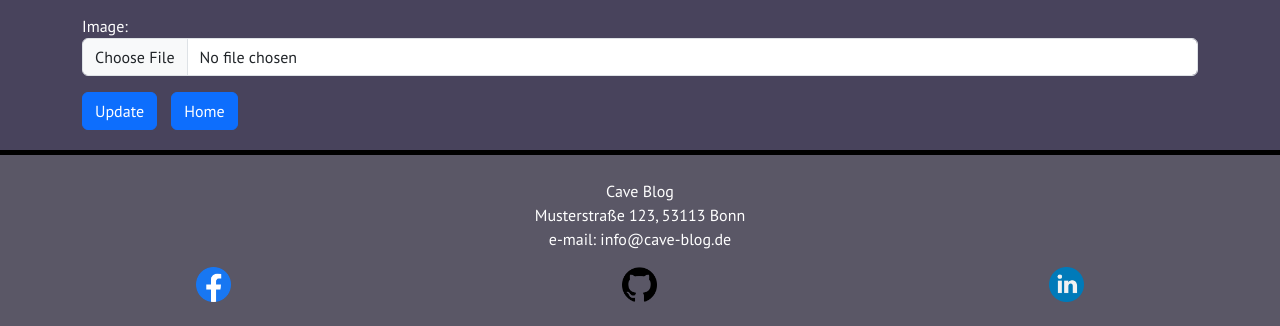
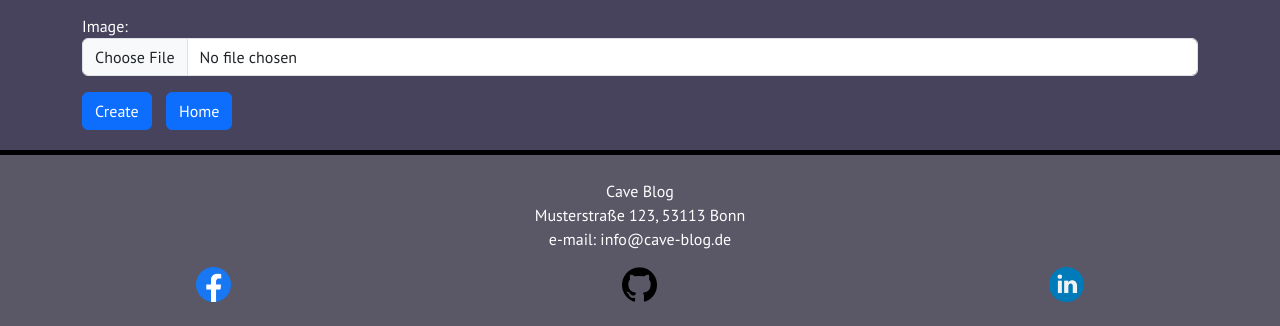
Before and after one commit to SureDeveloping/cave-blog, a Django app: page /accounts/create-user-profil in a window 1280 px wide. Shown: the part 781-1107 px from the top of the page. Run offline with Django 4.2, Linux system fonts and the light colour scheme; the visitor is signed in with stand-in values (Sample User, id 1); some libraries are stand-ins or nearby versions.

Commit message:
Change button userprofile

```diff
--- a/accounts/templates/registration/user_profile_create.html
+++ b/accounts/templates/registration/user_profile_create.html
@@ -11,7 +11,7 @@
                 {% csrf_token %}
                 {{ form.as_p }}
                 {{ foobar|safe }}
-                <button type="submit" class="btn btn-primary">Update</button>
+                <button type="submit" class="btn btn-primary">Create</button>
                 <a href="{% url 'home' %}" class="btn btn-primary">Home</a>
             </form>
         </div>
```
